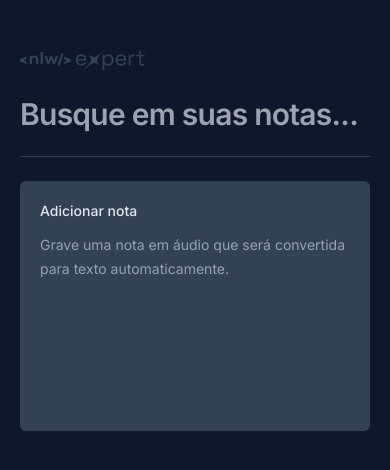
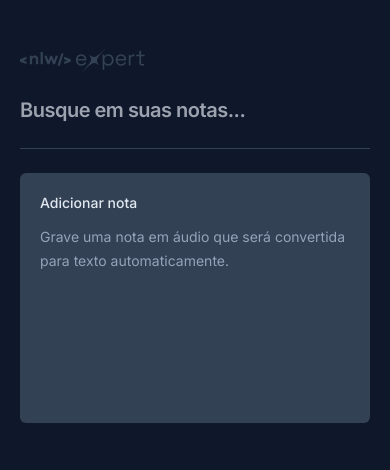
Before and after one commit to Pedrowesley/nlw-expert-notes-202402, a React (Vite) app: page / in a window 390 px wide. Shown: the top 470 px of the page. Built offline with nearby package versions, Linux system fonts and the light colour scheme.

Commit message:
style(app): update input field styling

```diff
--- a/src/app.tsx
+++ b/src/app.tsx
@@ -58,7 +58,7 @@
         <input
           type="text"
           placeholder="Busque em suas notas..."
-          className="w-full bg-transparent text-3xl font-semibold tracking-tight outline-none placeholder:text-state-500"
+          className="w-full bg-transparent md:text-3xl text-xl font-semibold tracking-tight outline-none placeholder:text-state-500 "
           onChange={handleSearch}
         />
       </form>
```
